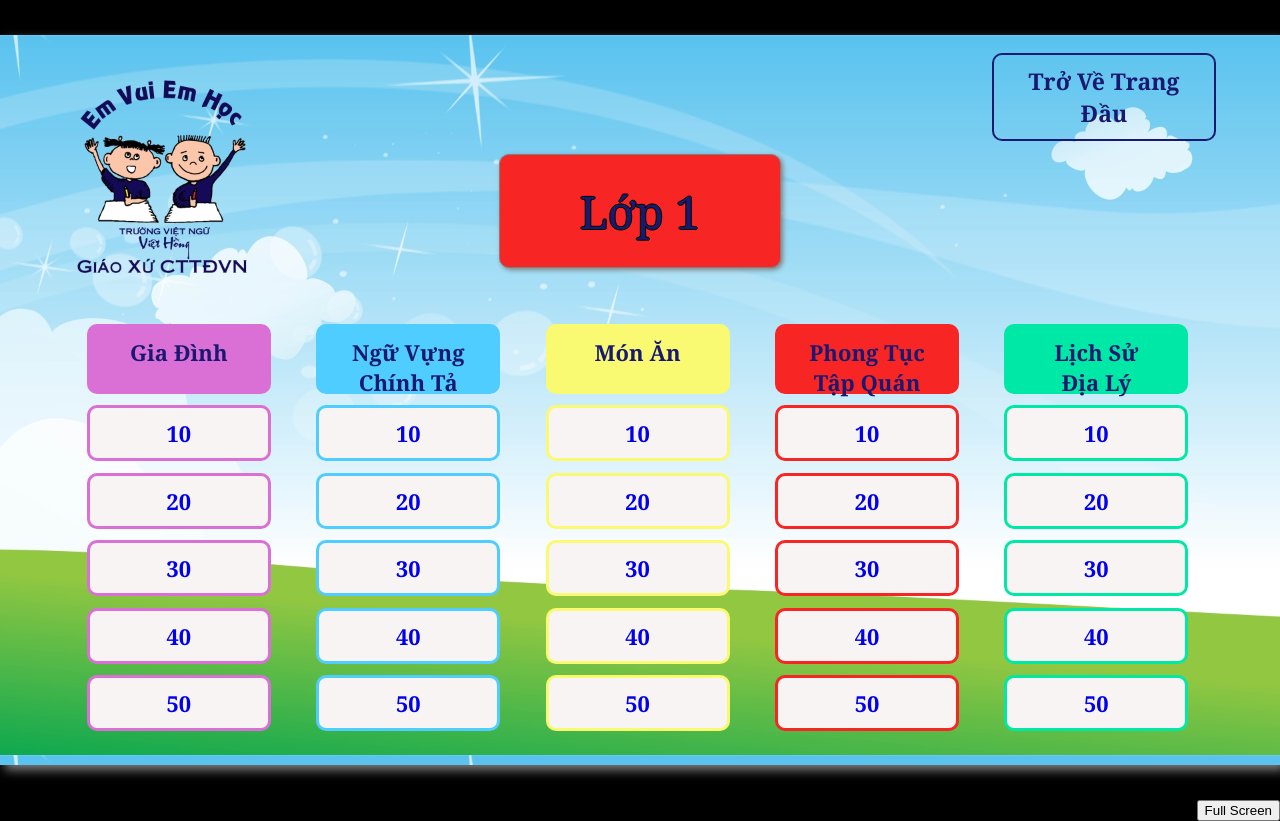
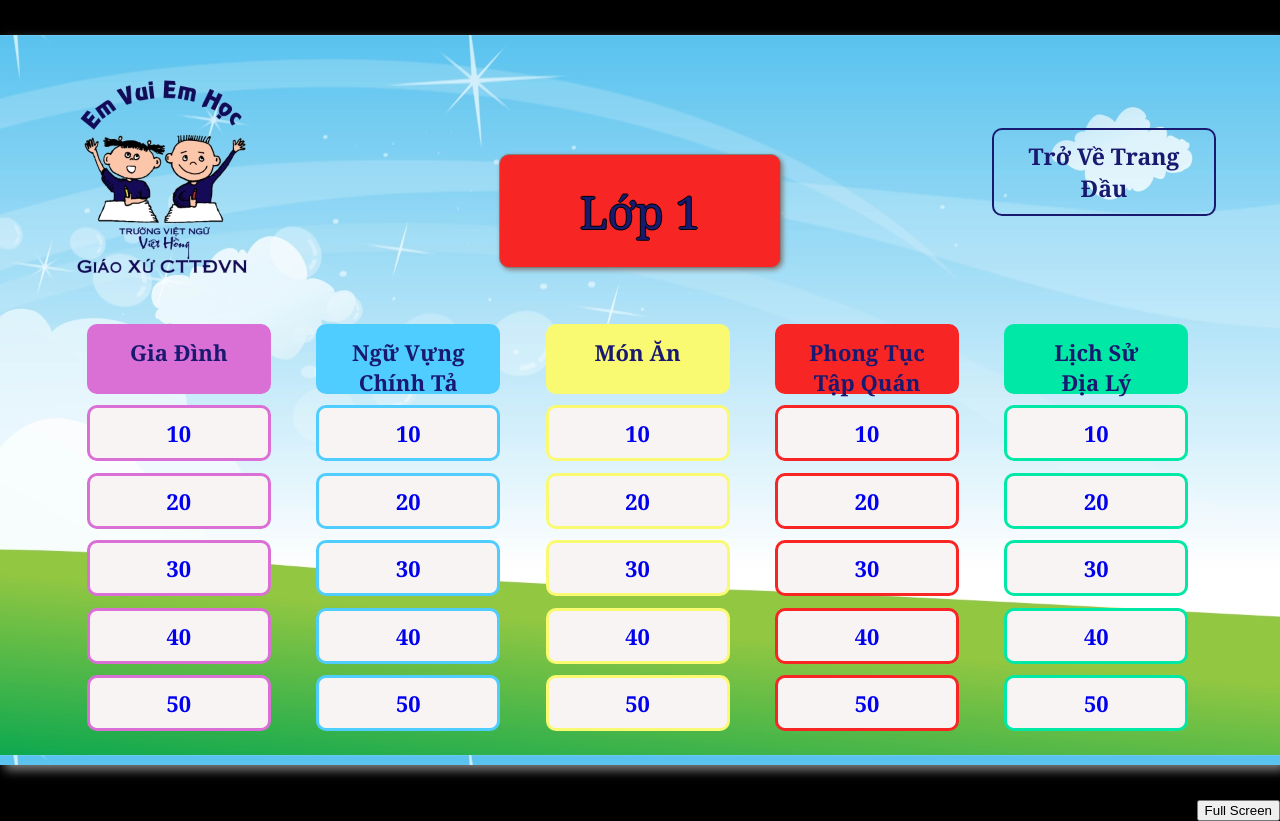
Before and after one commit to ankpham/vh-elimination-round, a React (Create React App) app: page /select-category-and-points/1 in a window 1280 px wide. Shown: the top 821 px of the page. Built offline with nearby package versions, Linux system fonts and the light colour scheme.

Commit message:
some more changes

```diff
--- a/src/pages/SelectCategoryAndPoints.jsx
+++ b/src/pages/SelectCategoryAndPoints.jsx
@@ -92,7 +92,7 @@ const SelectCategoryAndPoints = () => {
         <>
         <div className="selection">
             <div className="container category">
-                <Link className="link back-to-selection" to={"/select-grade/"}>Trở Về Trang Đầu</Link>
+                <Link className="link back-to-selection-right" to={"/select-grade/"}>Trở Về Trang Đầu</Link>
                 <h1 ref={heading} className='heading'>{headingText}</h1>
                 <div className='selection-container-category-points'>
                     <div ref={categoryElement} className="category">
--- a/src/pages/ViewQuestion.jsx
+++ b/src/pages/ViewQuestion.jsx
@@ -135,7 +135,6 @@ const ViewQuestion = () => {
         <>
         <div className='view-question'>
             <div id="container" className='container'>
-                <Link className="link back-to-selection" to={"/select-category-and-points/" + grade}>Trở Về Trang Đầu</Link>
                 <div style={questionElementStyle} className='question'>
                     <div className='question-row'>
                         <div hidden>
@@ -160,6 +159,7 @@ const ViewQuestion = () => {
                         </div>
                     </div>
                 </div>
+                <Link className="link back-to-selection" to={"/select-category-and-points/" + grade}>Trở Về Trang Đầu</Link>
             </div>
         </div>
         </>
--- a/src/style/style.css
+++ b/src/style/style.css
@@ -89,11 +89,18 @@ body {
 }
 
 .link.back-to-selection {
+    display: block;
+    float: left;
     font-size: 23px;
+}
+
+.link.back-to-selection-right {
     position: absolute;
     margin-right: 5%;
-    margin-top: 1%;
+    margin-top: 10%;
+    font-size: 23px;
     right: 0;
+    top: 0;
 }
 
 .link.admin {
```
